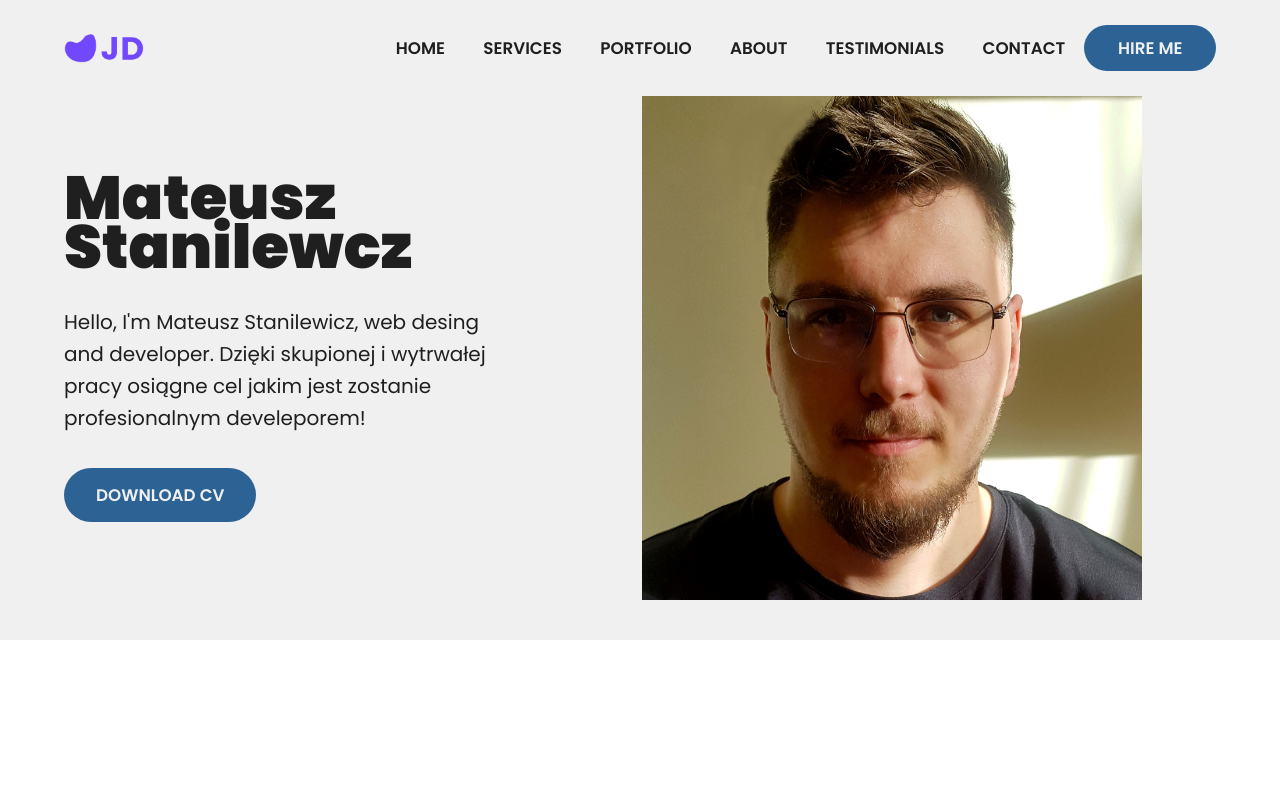
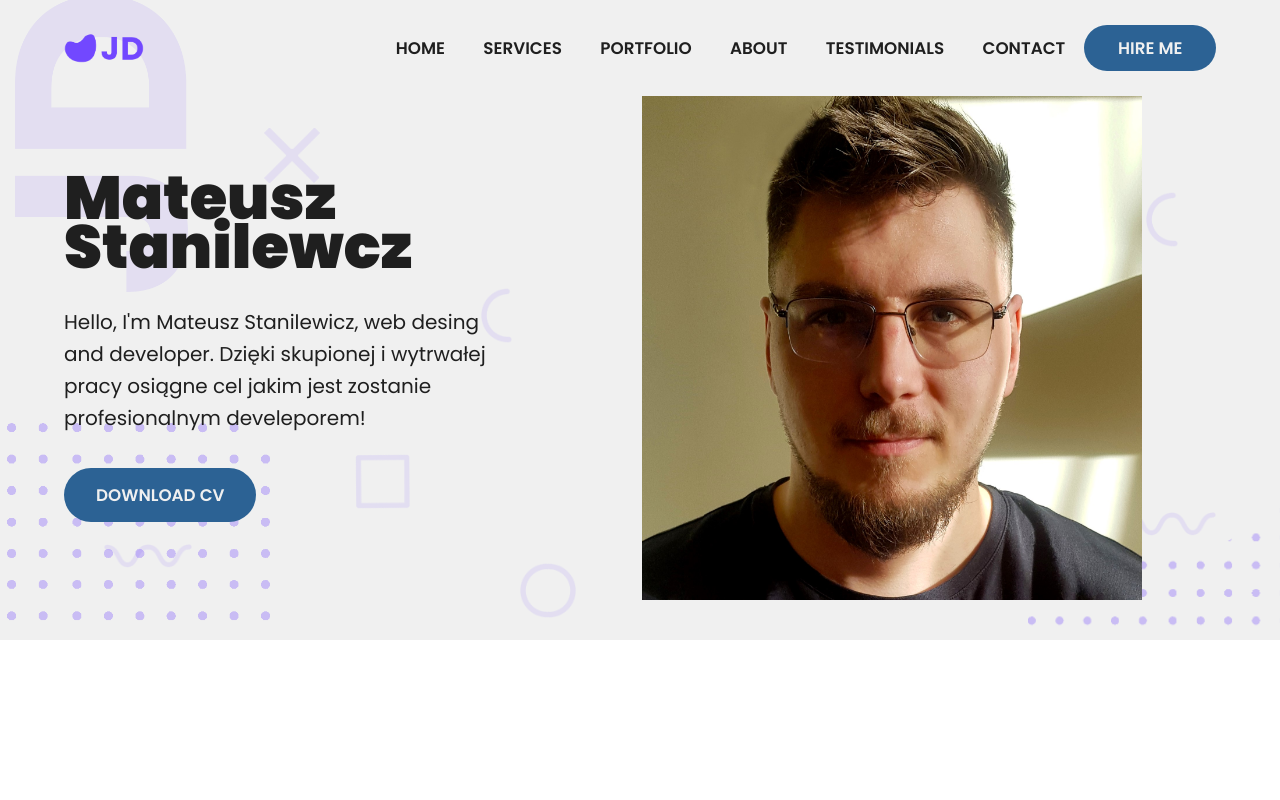
Before and after one commit to DieBijacz/Portfolio-Tutorial, a plain HTML site: page index.html in a window 1280 px wide. Drawn offline with Linux system fonts and the light colour scheme.

Commit message:
finished showcase area

```diff
--- a/css/style.css
+++ b/css/style.css
@@ -54,9 +54,14 @@ img {
     margin-left: 1.5rem;
 }
 .image {
+    position: relative;
     display: flex;
     align-items: center;
     justify-content: center;
+}
+.z-index {
+    position: relative;
+    z-index: 2;
 }
 
 /* ===== END GENEREAL STYLES =====*/
@@ -68,6 +73,7 @@ header {
     width: 100%;
     background-color: var(--light-color);
     overflow: hidden;
+    position: relative;
 }
 nav {
     width: 100%;
@@ -107,7 +113,7 @@ nav .container {
 .links a:hover {
     color: var(--main-color);
 }
-.links a:hover {
+.links a.active:hover {
     color: var(--light-color);
     background-color: var(--dark-main-color);
     /* %%%%%%%%%%%%%%%%%%%%%%%%%%%%  ADD SCALE TO THIS BUTTON WHEN HOVER*/
@@ -145,6 +151,81 @@ nav .container {
 .header-content .image .img-element {
     max-width: 500px;
 }
+.overlay {
+    position: absolute;
+    width: 100%;
+    height: 100%;
+    overflow: hidden;
+    top: 0;
+    left: 0;
+}
+.overlay .shape {
+    width: initial;
+    opacity: 0.1;
+    position: absolute;
+}
+.overlay.overlay-lg .shape {
+    height: 55px;
+
+}
+.overlay.overlay-lg .shape.wave {
+    height: initial;
+    width: 88px;
+}
+.points {
+    opacity: .3;
+    position: absolute;
+}
+header .points1{
+    width: 420px;
+    bottom: -75px;
+    left: -150px;
+}
+header .points2{
+    width: 70%;
+    top: 65%;
+    left: 71%;
+}
+header .square {
+    right: 68%;
+    top: 71%;
+}
+header .circle {
+    right: 55%;
+    top: 88%;
+}
+header .half-circle1 {
+    right: 8%;
+    top: 30%;
+}
+header .half-circle2 {
+    right: 60%;
+    top: 45%;
+}
+header .x {
+    right: 75%;
+    top: 20%;
+}
+header .wave1 {
+    right: 5%;
+    top: 80%;
+}
+header .wave2 {
+    right: 85%;
+    top: 85%;
+}
+header .triangle {
+    right: 12%;
+    top: 50%;
+}
+
+.letters {
+    position: absolute;
+    width: 13.5%;
+    top: -5px;
+    left: 15px;
+    opacity: 0.1;
+}
 
 
 /* ===== END HEADER =====*/
--- a/index.html
+++ b/index.html
@@ -11,6 +11,21 @@
 <body>
     <main>
         <header>
+            <div class="overlay overlay-lg">
+                <!-- SHAPES -->
+                <img src="./assets/shapes/square.png" class="shape square" alt="">
+                <img src="./assets/shapes/circle.png" class="shape circle" alt="">
+                <img src="./assets/shapes/half-circle.png" class="shape half-circle1" alt="">
+                <img src="./assets/shapes/half-circle.png" class="shape half-circle2" alt="">
+                <img src="./assets/shapes/x.png" class="shape x" alt="">
+                <img src="./assets/shapes/wave.png" class="shape wave wave1" alt="">
+                <img src="./assets/shapes/wave.png" class="shape wave wave2" alt="">
+                <img src="./assets/shapes/triangle.png" class="shape triangle" alt="">
+                <!--BIG LETTERS ON LEFT -->
+                <img src="./assets/shapes/letters.png" class="letters" alt="">
+                <!-- DOTS -->
+                <img src="./assets/shapes/points1.png" class="points points1" alt="">
+            </div>
             <nav>
                 <div class="container">
                     <div class="logo">
@@ -45,6 +60,7 @@
             </nav>
             <div class="header-content">
                 <div class="container grid-2">
+                    <!-- COLUMN 1 IN SHOWCASE-->
                     <div class="column-1">
                         <h1 class="header-title">Mateusz Stanilewcz</h1>
                         <p class="text">
@@ -53,8 +69,10 @@
                         </p>
                         <a href="#" class="btn">Download CV</a>
                     </div>
+                    <!--- COLUMN 2 IN SHOWCASE -->
                     <div class="column-2 image" >
-                        <img src="./assets/profi.jpg" class="img-element" alt="avatar">
+                        <img src="./assets/shapes/points2.png" class="points points2" alt="">
+                        <img src="./assets/profi.jpg" class="img-element z-index" alt="avatar">
                     </div>
                 </div>
             </div>
```
